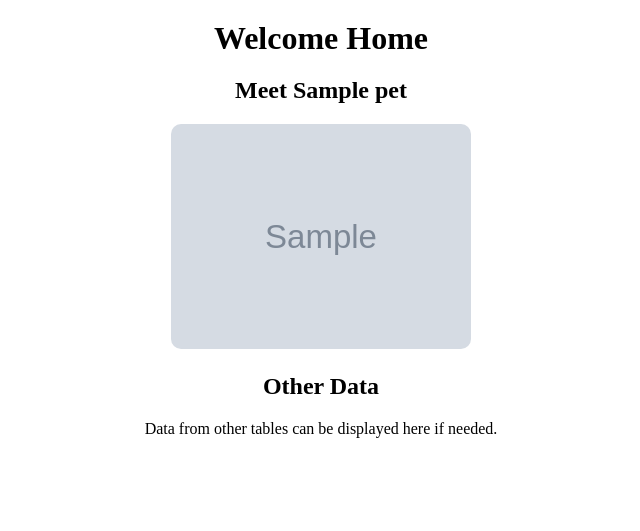
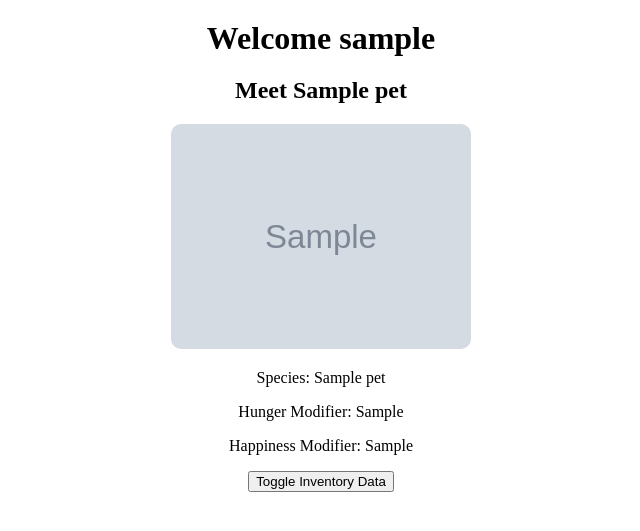
Before and after one commit to SorrenJ/Virtual-Pet, a Node server app: template server/views/home.ejs in a window 1280 px wide. Shown: the top 531 px of the page, without its empty margins (319-959 px from the left). Run offline with Node 20, Linux system fonts and the light colour scheme; the template is opened without the code that fills it: most values are stand-ins (such as "Sample title", 1, 10 or a date in 2020); grey boxes marked "Sample" are stand-in pictures.

Commit message:
for /home have pet diplayed along with user's inventory

```diff
--- a/server/index.js
+++ b/server/index.js
@@ -75,7 +75,8 @@ app.post('/set-pet-name', async (req, res) => {
           SET name = $1,
               age = 1,
               emotion = 'default',
-              personality = 'Gloomy'
+              personality = 'Gloomy',
+              image = 'monster_assets/slugaboo/blue_default.png'
           WHERE id = $2
           RETURNING *
       `, [name, pet_id]);
@@ -182,7 +183,16 @@ app.get('/all_tables', async (req, res) => {
 app.get('/home', async (req, res) => {
   try {
       // Query to get one random pet
-      const petQuery = 'SELECT name, image FROM pets ORDER BY RANDOM() LIMIT 1';
+      const petQuery =  `
+      SELECT p.name AS pet_name, p.image AS pet_image,
+             s.species_name, s.hunger_mod, s.happy_mod,
+             u.name AS user_name, u.email
+      FROM pets p
+      JOIN species s ON p.species_id = s.id
+      JOIN users u ON p.user_id = u.id
+      ORDER BY p.created_at DESC
+      LIMIT 1
+  `;
       const pets = await pool.query(petQuery);
 
       // Fetch all other tables data
--- a/server/views/adopt.ejs
+++ b/server/views/adopt.ejs
@@ -34,7 +34,7 @@
                 <p>Age: <%= pets.age %></p>
                 <p>Personality: <%= pets.personality %></p>
                 <p>Diet: <%= pets.diet_desc %></p>
-                <img src="/db/<%= pets.image %>" alt="<%= pets.name %>" width="640" height="480">
+                <img src="/db/<%= pets.image_url %>" alt="<%= pets.name %>" width="640" height="480">
 
             </li>
         <% }) %>
--- a/server/views/home.ejs
+++ b/server/views/home.ejs
@@ -17,20 +17,165 @@
             font-size: 2em;
             margin: 20px 0;
         }
+        .inventory, .user-data {
+            display: none; /* Initially hide all tables */
+            margin-top: 20px;
+        }
+        table {
+            margin: 0 auto;
+            border-collapse: collapse;
+            width: 80%;
+        }
+        th, td {
+            border: 1px solid #ddd;
+            padding: 8px;
+            text-align: left;
+        }
+        th {
+            background-color: #f2f2f2;
+        }
     </style>
+    <script>
+        function toggleTable(tableId) {
+            const table = document.getElementById(tableId);
+            table.style.display = table.style.display === 'none' || table.style.display === '' ? 'table' : 'none';
+        }
+
+        function toggleInventory() {
+            const inventoryTable = document.getElementById('inventoryTable');
+            const userButtons = document.getElementById('userButtons');
+            if (inventoryTable.style.display === 'none' || inventoryTable.style.display === '') {
+                inventoryTable.style.display = 'table'; // Show the inventory table
+                userButtons.style.display = 'block'; // Show user toggle buttons
+            } else {
+                inventoryTable.style.display = 'none'; // Hide the inventory table
+                userButtons.style.display = 'none'; // Hide user toggle buttons
+            }
+        }
+    </script>
 </head>
 <body>
-    <h1>Welcome Home</h1>
+    <% if (pet) { %>
+    <h1>Welcome   <%= pet.user_name %> </h1>
 
-    <% if (pet) { %>
-        <h2>Meet <%= pet.name %></h2>
-        <img src="<%= pet.image %>" alt="<%= pet.name %>">
+
+        <h2>Meet <%= pet.pet_name %></h2>
+        <img src="/db/<%= pet.pet_image %>" alt="<%= pet.pet_name %>">
+        <p>Species: <%= pet.species_name %></p>
+
+        <p>Hunger Modifier: <%= pet.hunger_mod %></p>
+        <p>Happiness Modifier: <%= pet.happy_mod %></p>
     <% } else { %>
         <p>No pets available at the moment.</p>
     <% } %>
+    <button onclick="toggleInventory()">Toggle Inventory Data</button>
 
-    <h2>Other Data</h2>
-    <p>Data from other tables can be displayed here if needed.</p>
-    <!-- Add more content or tables here as needed -->
+    <div class="inventory" id="inventoryTable">
+        <h2>Inventory Data</h2>
+        <table>
+            <thead>
+                <tr>
+                    <th>ID</th>
+                    <th>Money</th>
+                    <th>User ID</th>
+                    <th>Created At</th>
+                </tr>
+            </thead>
+            <tbody>
+                <% inventory.forEach(item => { %>
+                    <tr>
+                        <td><%= item.id %></td>
+                        <td><%= item.money %></td>
+                        <td><%= item.user_id %></td>
+                        <td><%= item.created_at %></td>
+                    </tr>
+                <% }); %>
+            </tbody>
+        </table>
+    </div>
+
+    <div id="userButtons" style="display: none;">
+        <button onclick="toggleTable('userToysTable')">Toggle User Toys Data</button>
+        <button onclick="toggleTable('userToiletriesTable')">Toggle User Toiletries Data</button>
+        <button onclick="toggleTable('userFoodTable')">Toggle User Food Data</button>
+    </div>
+
+    <div class="user-data" id="userToysTable">
+        <h2>User Toys Data</h2>
+        <table>
+            <thead>
+                <tr>
+                    <th>ID</th>
+                    <th>Count</th>
+                    <th>User ID</th>
+                    <th>Inventory ID</th>
+                    <th>Item Type ID</th>
+                </tr>
+            </thead>
+            <tbody>
+                <% userToys.forEach(item => { %>
+                    <tr>
+                        <td><%= item.id %></td>
+                        <td><%= item.count %></td>
+                        <td><%= item.user_id %></td>
+                        <td><%= item.inventory_id %></td>
+                        <td><%= item.item_type_id %></td>
+                    </tr>
+                <% }); %>
+            </tbody>
+        </table>
+    </div>
+
+    <div class="user-data" id="userToiletriesTable">
+        <h2>User Toiletries Data</h2>
+        <table>
+            <thead>
+                <tr>
+                    <th>ID</th>
+                    <th>Count</th>
+                    <th>User ID</th>
+                    <th>Inventory ID</th>
+                    <th>Item Type ID</th>
+                </tr>
+            </thead>
+            <tbody>
+                <% userToiletries.forEach(item => { %>
+                    <tr>
+                        <td><%= item.id %></td>
+                        <td><%= item.count %></td>
+                        <td><%= item.user_id %></td>
+                        <td><%= item.inventory_id %></td>
+                        <td><%= item.item_type_id %></td>
+                    </tr>
+                <% }); %>
+            </tbody>
+        </table>
+    </div>
+
+    <div class="user-data" id="userFoodTable">
+        <h2>User Food Data</h2>
+        <table>
+            <thead>
+                <tr>
+                    <th>ID</th>
+                    <th>Count</th>
+                    <th>User ID</th>
+                    <th>Inventory ID</th>
+                    <th>Item Type ID</th>
+                </tr>
+            </thead>
+            <tbody>
+                <% userFood.forEach(item => { %>
+                    <tr>
+                        <td><%= item.id %></td>
+                        <td><%= item.count %></td>
+                        <td><%= item.user_id %></td>
+                        <td><%= item.inventory_id %></td>
+                        <td><%= item.item_type_id %></td>
+                    </tr>
+                <% }); %>
+            </tbody>
+        </table>
+    </div>
 </body>
 </html>
```
